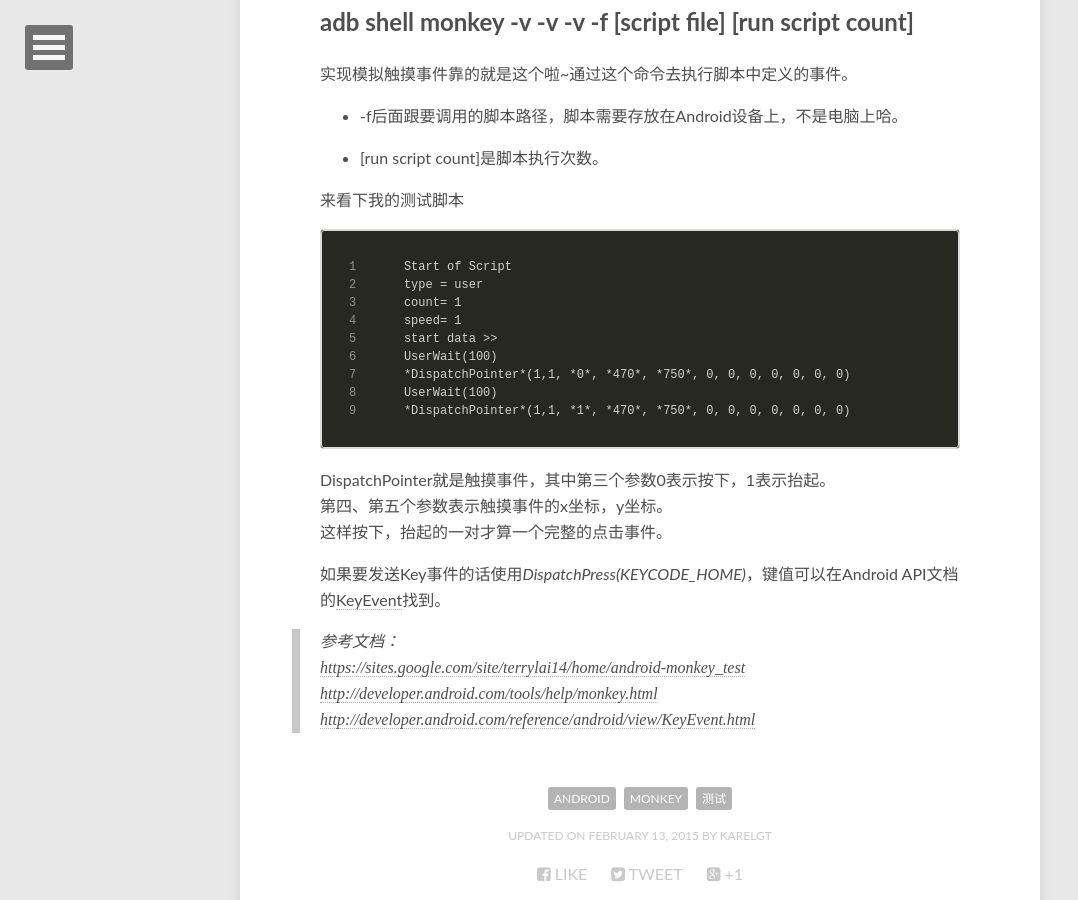
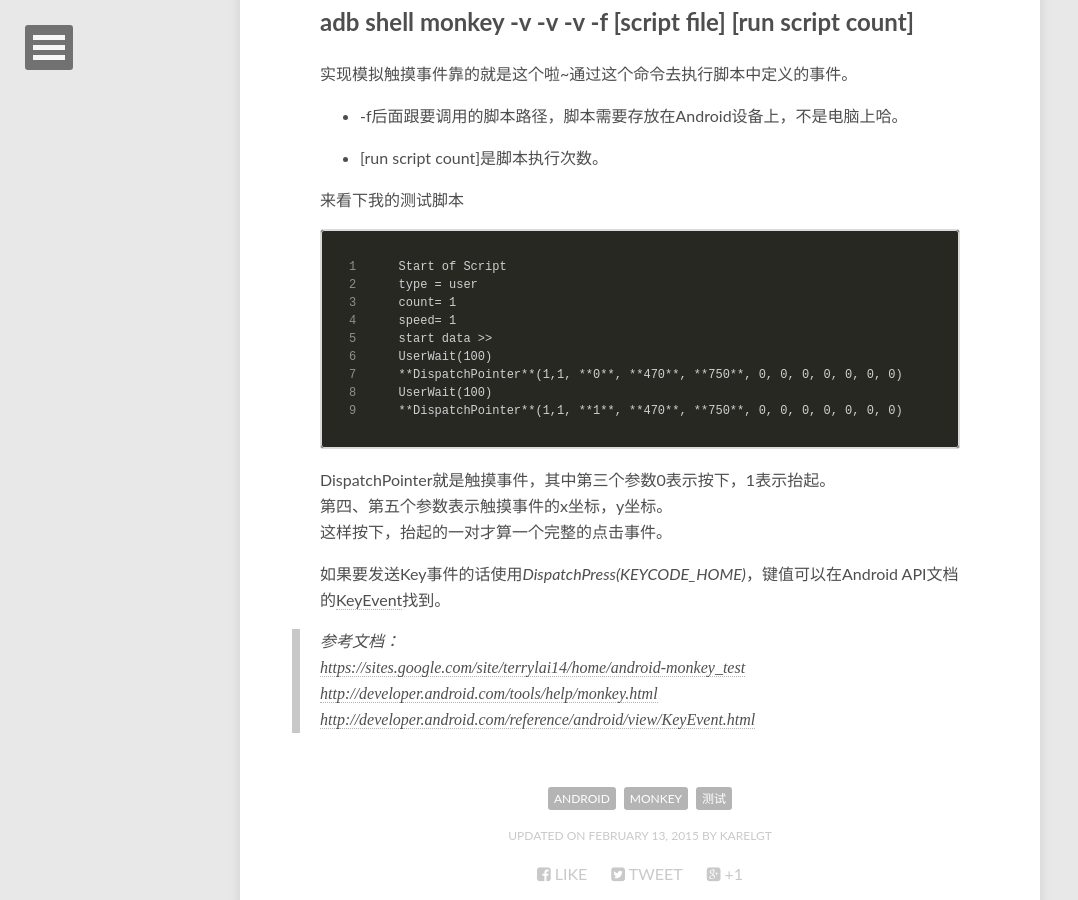
Before and after one commit to KarelGT/KarelGT.github.io, a Jekyll site: the page built from _posts/2015-02-13-Android Monkey自动化测试.md, in a window 1280 px wide and 900 px high, scrolled down 1025 px. Shown: the whole window, without its empty margins (0-1078 px from the left). Built offline with Jekyll 4.4.1, drawn with Linux system fonts in a browser that asks for light colours; some web fonts are replaced; comment, search, counter and statistics services are not loaded.

Commit message:
修改字体加粗的错误

```diff
--- a/_posts/2015-02-13-Android Monkey自动化测试.md
+++ b/_posts/2015-02-13-Android Monkey自动化测试.md
@@ -43,9 +43,9 @@
 	speed= 1
 	start data >>
 	UserWait(100)
-	*DispatchPointer*(1,1, *0*, *470*, *750*, 0, 0, 0, 0, 0, 0, 0)
+	**DispatchPointer**(1,1, **0**, **470**, **750**, 0, 0, 0, 0, 0, 0, 0)
 	UserWait(100)
-	*DispatchPointer*(1,1, *1*, *470*, *750*, 0, 0, 0, 0, 0, 0, 0)
+	**DispatchPointer**(1,1, **1**, **470**, **750**, 0, 0, 0, 0, 0, 0, 0)
 {% endraw %}
 
 DispatchPointer就是触摸事件，其中第三个参数0表示按下，1表示抬起。<br/>
```
